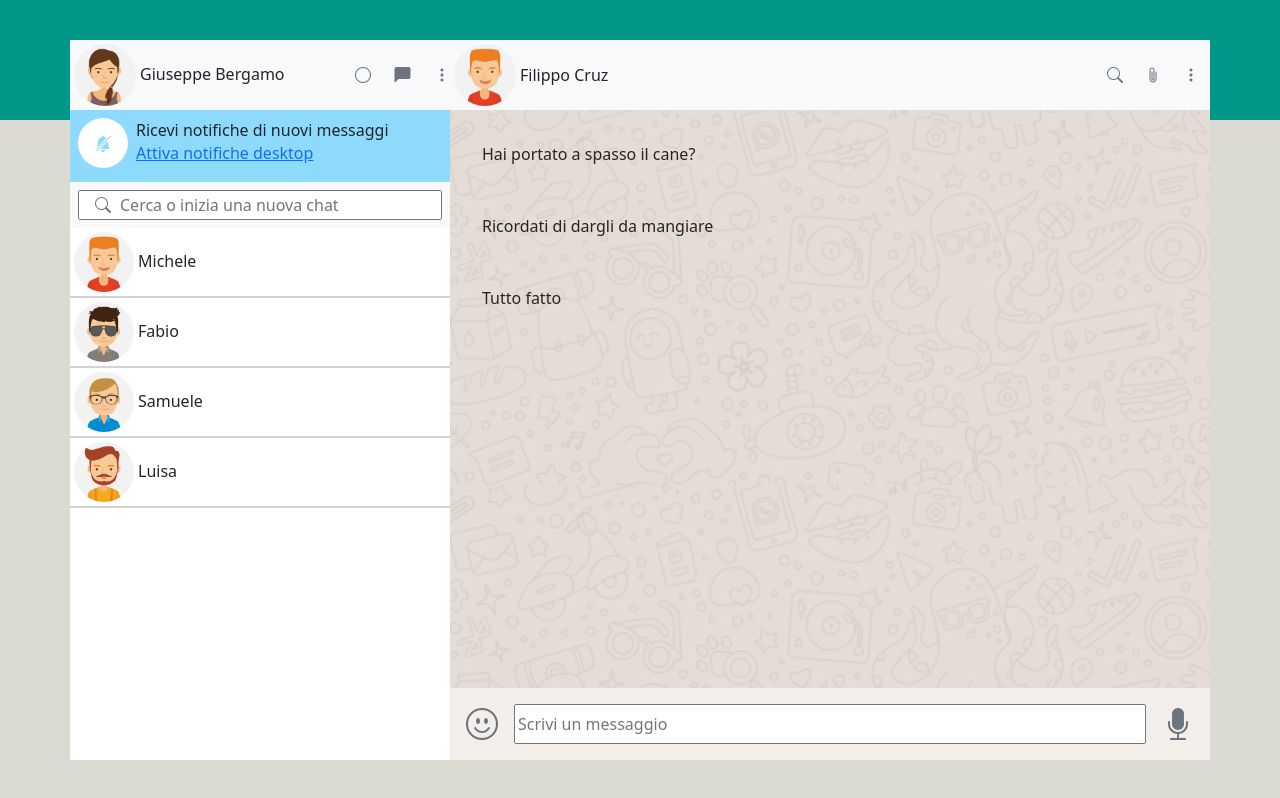
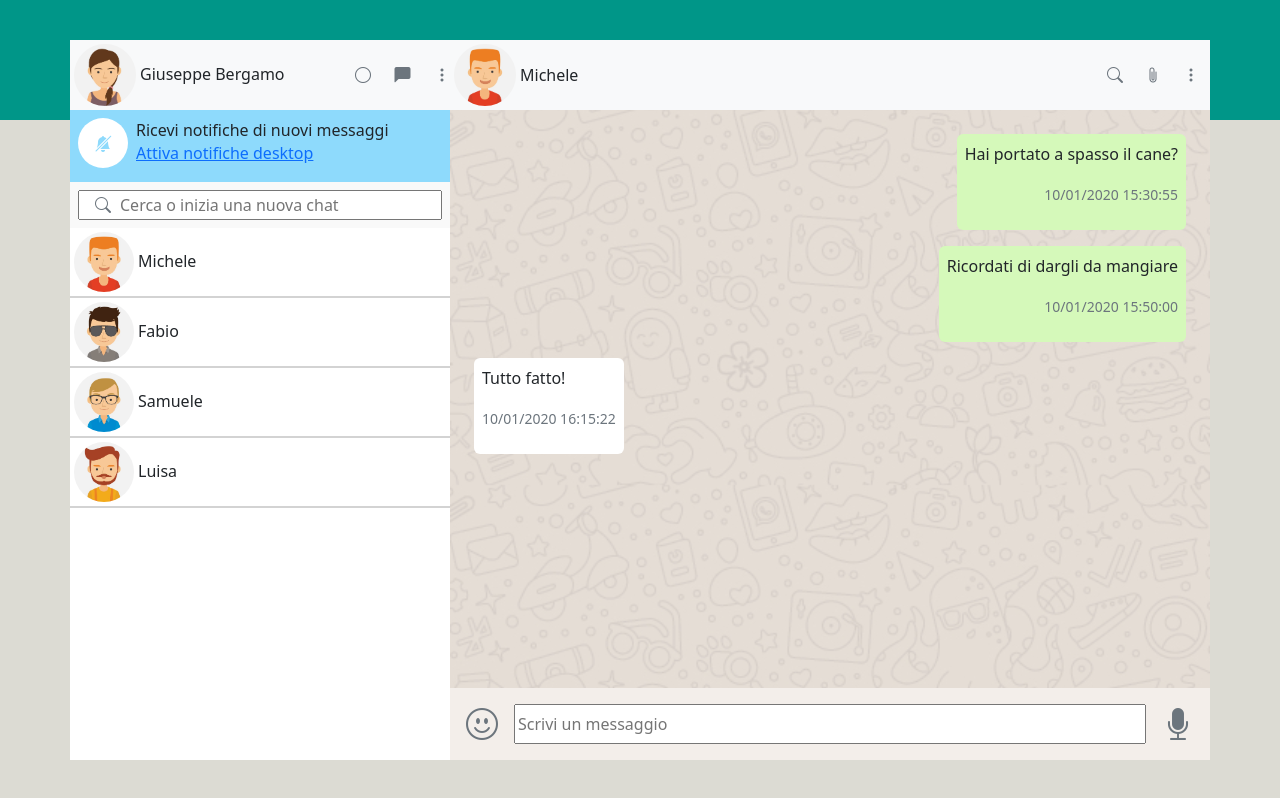
Before and after one commit to GiuseppeBergamo/vue-boolzapp, a plain HTML site: page index.html in a window 1280 px wide. Drawn offline with nearby package versions, Linux system fonts and the light colour scheme.

Commit message:
added dynamic messages

```diff
--- a/index.html
+++ b/index.html
@@ -28,6 +28,7 @@
                 <div class="row h-100">
                     <!--CONTACTS SIDEBAR-->
                     <section id="sidebar" class="col-4 p-0 d-flex flex-column">
+                        <!--USER SECTION-->
                         <section id="user" class="bg-light d-flex justify-content-between">
                             <div class="w-75 flex-shrink-0 h-100 d-flex align-items-center">
                                 <img src="img/avatar_io.jpg" alt="" class="h-100 rounded-circle p-1">
@@ -40,7 +41,7 @@
                                 <i class="bi bi-three-dots-vertical"></i>
                             </div>
                         </section>
-
+                        <!--NOTIFICATIONS-->
                         <section id="notifications" class="bg-blue h-10 flex-shrink-0">
                             <div class="d-flex align-items-center">
                                 <div class="h-100 p-2">
@@ -55,10 +56,12 @@
                                 </div>
                             </div>
                         </section>
+                        <!--SEARCH BAR/SEARCH CONTACT-->
                         <section id="search-bar" class="bg-lightgrey p-2 flex-shrink-0">
                             <i class="bi bi-search text-secondary"></i>
                             <input type="text" placeholder="Cerca o inizia una nuova chat" class="w-100">
                         </section>
+                        <!--CONTACTS/CONTACTS LIST-->
                         <section id="contacts" class="flex-grow-1 overflow-auto">
                             <ul class="m-0 p-0">
                                 <li v-for="contact in contacts" class="d-flex align-items-center">
@@ -72,10 +75,12 @@
                     </section>
                     <!--CHAT SECTION-->
                     <section id="chat" class="col-8 d-flex h-100 flex-column p-0">
+                        <!--CHAT USER-->
                         <section id="chat-user" class="bg-light d-flex justify-content-between flex-shrink-0">
                             <div class="w-85 h-100 d-flex align-items-center">
-                                <img src="img/avatar_1.jpg" alt="Filippo Cruz" class="h-100 rounded-circle p-1">
-                                <div class="h-6 mb-0">Filippo Cruz</div>
+                                <img :src="`img/avatar${contacts[currentContact].avatar}.jpg`" :alt="contacts[0].name"
+                                    class="h-100 rounded-circle p-1">
+                                <div class="h-6 mb-0">{{ contacts[currentContact].name }}</div>
                             </div>
                             <div class="w-15 d-flex justify-content-around align-items-center text-secondary">
                                 <i class="bi bi-search"></i>
@@ -83,27 +88,20 @@
                                 <i class="bi bi-three-dots-vertical"></i>
                             </div>
                         </section>
-
+                        <!--CHAT BOX/CHAT CONTENT-->
                         <section id="chat-content" class="chat-bg-image overflow-auto flex-grow-1">
                             <ul class="p-3">
-                                <li class="d-flex message-sent p-2">
+                                <li v-for="message in contacts[currentContact].messages" class="d-flex p-2"
+                                    :class="message.status">
                                     <div class="message-content p-2 rounded-2">
-                                        <p>Hai portato a spasso il cane?</p>
+                                        <p>{{ message.text }}</p>
+                                        <p class="text-secondary text-end"><small>{{ message.date }}</small></p>
                                     </div>
                                 </li>
-                                <li class="d-flex message-sent p-2">
-                                    <div class="message-content p-2 rounded-2">
-                                        <p>Ricordati di dargli da mangiare</p>
-                                    </div>
-                                </li>
-                                <li class="d-flex message-received p-2">
-                                    <div class="message-content p-2 rounded-2">
-                                        <p>Tutto fatto</p>
-                                    </div>
-                                </li>
+
                             </ul>
                         </section>
-
+                        <!--TYPE BAR-->
                         <section id="type-bar" class="h-10 flex-shrink-0 d-flex align-items-center p-2">
                             <div>
                                 <i class="bi bi-emoji-smile text-secondary p-2" style="font-size: 2rem;"></i>
--- a/js/script.js
+++ b/js/script.js
@@ -3,6 +3,7 @@ console.log('VUE OK', Vue);
 const boolzApp = new Vue({
     el: '#root',
     data: {
+        currentContact: 0,
         user: {
             name: 'Nome Utente',
             avatar: '_io'
@@ -87,7 +88,11 @@ const boolzApp = new Vue({
                 }
                 ],
             },
-        ]
+        ],
     },
-
+    methods: {
+        goToIndex(index) {
+            this.currentIndex = index
+        }
+    },
 });
```
